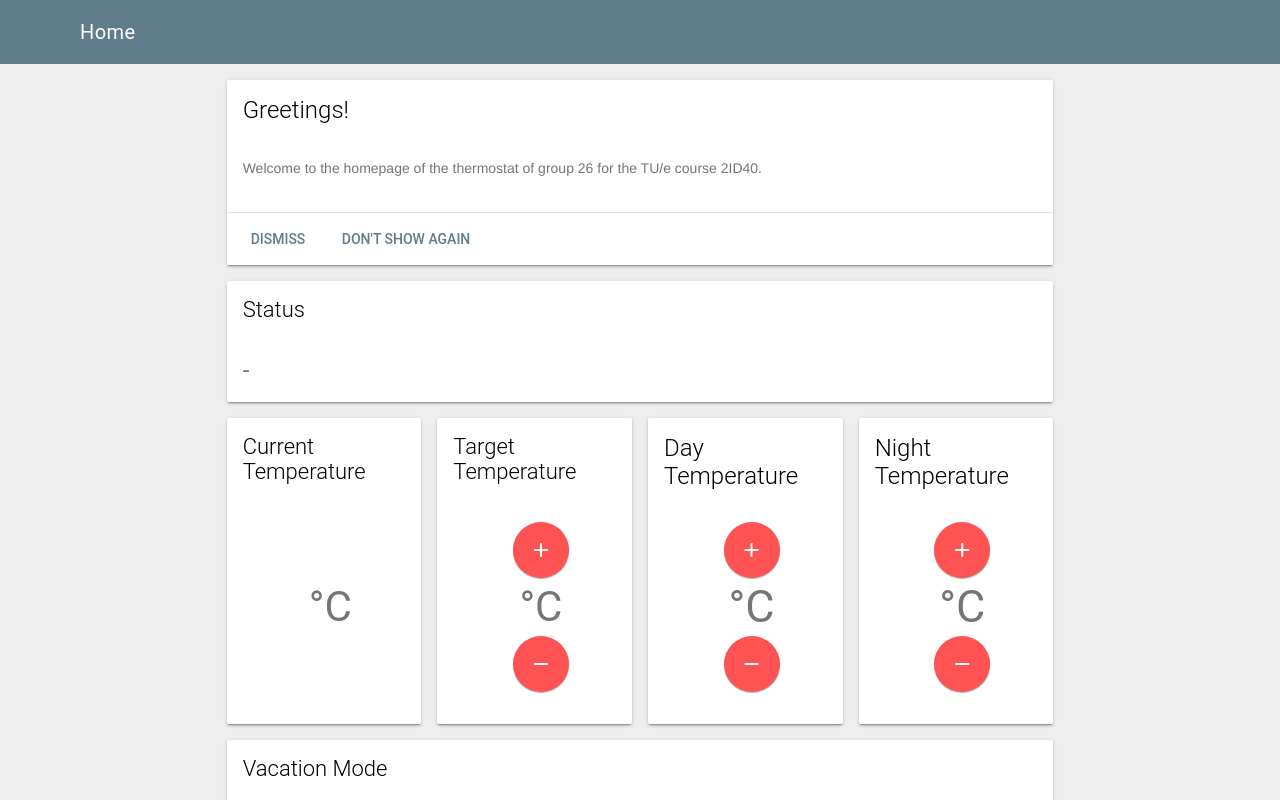
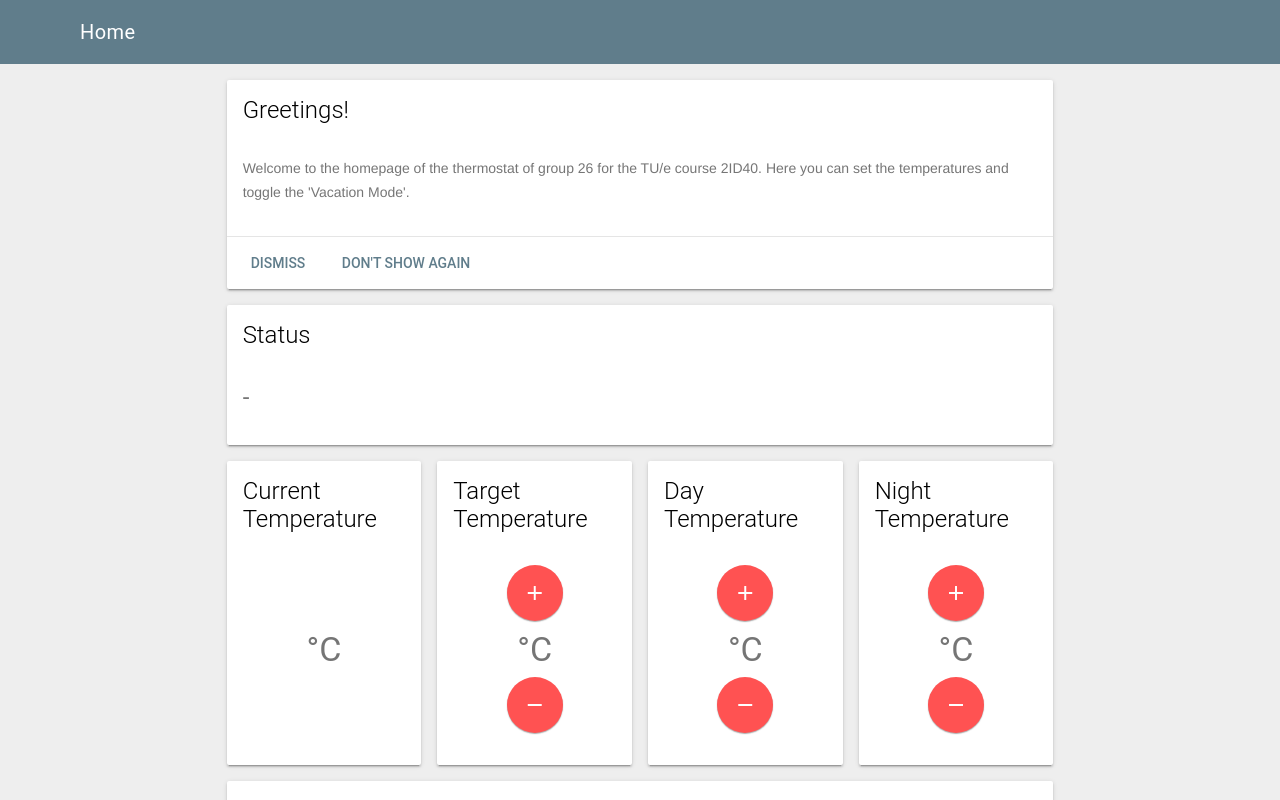
Before and after one commit to ExtraVaganzA/2ID40-final-assignment, a plain HTML site: page index.html in a window 1280 px wide. Drawn offline with nearby package versions, Linux system fonts and the light colour scheme; no server answers.

Commit message:
Made the home page great again.

```diff
--- a/css/style.css
+++ b/css/style.css
@@ -5,14 +5,15 @@ main {
     background-color: #EEE;
 }
 
-/* Temperature Card Style */
-.temp-card .mdl-card__title-text {
-    /*text-align: center; /* to be decided */
-    height: 56px;
+/* Card Style */
+.mdl-card__supporting-text {
+    width: auto;
 }
 
-.temp-card h2 {
-    margin: 5px;
+/* Temperature Card Style */
+.temp-card h3 {
+    margin-top: 8px;
+    margin-bottom: 8px;
 }
 
 /* Misc Styles */
@@ -35,11 +36,3 @@ main {
     padding:0px;
     margin:0px;
 }
-
-.smaller-text {
-	font-size: 22px;
-}
-
-.temperature-size {
-	font-size: 42px;
-}
--- a/index.html
+++ b/index.html
@@ -89,7 +89,7 @@
                     </div>
                     <div class="mdl-card__supporting-text mdl-card--expand">
                         <p>
-                            Welcome to the homepage of the thermostat of group 26 for the TU/e course 2ID40.
+                            Welcome to the homepage of the thermostat of group 26 for the TU/e course 2ID40. Here you can set the temperatures and toggle the 'Vacation Mode'.
                         </p>
                     </div>
                     <div class="mdl-card__actions mdl-card--border">
@@ -116,6 +116,9 @@
                             <span class="value1"></span> - <span class="value2"></span>
 						</h4>
                     </div>
+                    <div class="mdl-card__actions">
+
+                    </div>
                 </div>
 
                 <!-- Current Temperature Card -->
@@ -127,9 +130,9 @@
                     </div>
                     <div class="mdl-card__supporting-text">
                         <div class="invisible-fab"></div>
-                        <h2 class="centered temperature-size">
+                        <h3 class="centered">
                             <span class="value1"></span>&degC
-                        </h2>
+                        </h3>
                         <div class="invisible-fab"></div>
                     </div>
                     <div class="mdl-card__actions">
@@ -140,7 +143,7 @@
                 <!-- Target Temperature Card -->
                 <div id="target-temp-card" class="mdl-cell mdl-cell--2-col mdl-card mdl-shadow--2dp temp-card">
                     <div class="mdl-card__title">
-                        <h4 class="mdl-card__title-text smaller-text">
+                        <h4 class="mdl-card__title-text">
                             Target Temperature
                         </h4>
                     </div>
@@ -150,9 +153,9 @@
                                 add
                             </i>
                         </button>
-                        <h2 class="centered temperature-size">
+                        <h3 class="centered">
                             <span class="value1"></span>&degC
-                        </h2>
+                        </h3>
                         <button class="mdl-button mdl-js-button mdl-button--fab mdl-button--colored mdl-js-ripple-effect minus centered">
                             <i class="material-icons">
                                 remove
@@ -177,9 +180,9 @@
                                 add
                             </i>
                         </button>
-                        <h2 class="centered">
+                        <h3 class="centered">
                             <span class="value1"></span>&degC
-                        </h2>
+                        </h3>
                         <button class="mdl-button mdl-js-button mdl-button--fab mdl-button--colored mdl-js-ripple-effect minus centered">
                             <i class="material-icons">
                                 remove
@@ -204,9 +207,9 @@
                                 add
                             </i>
                         </button>
-                        <h2 class="centered">
+                        <h3 class="centered">
                             <span class="value1"></span>&degC
-                        </h2>
+                        </h3>
                         <button class="mdl-button mdl-js-button mdl-button--fab mdl-button--colored mdl-js-ripple-effect minus centered">
                             <i class="material-icons">
                                 remove
@@ -220,15 +223,10 @@
 
                 <!-- Vacation Mode -->
                 <div id="vacation-card" class="mdl-cell mdl-cell--8-col mdl-cell--4-col-phone mdl-cell--2-offset-desktop mdl-card mdl-shadow--2dp slim-card">
-                   <div class="mdl-card__title">
-                        <h4 class="mdl-card__title-text smaller-text">
-                            Vacation Mode
-                        </h4>
-                    </div>
                     <div class="mdl-card__supporting-text">
                         <div class="mdl-list__item">
                             <span class="mdl-list__item-primary-content">
-                                Turn Vacation Mode On
+                                Vacation Mode
                             </span>
                             <span class="mdl-list__item-secondary-action">
                                 <label class="mdl-switch mdl-js-switch mdl-js-ripple-effect" for="vacation-switch">
```
